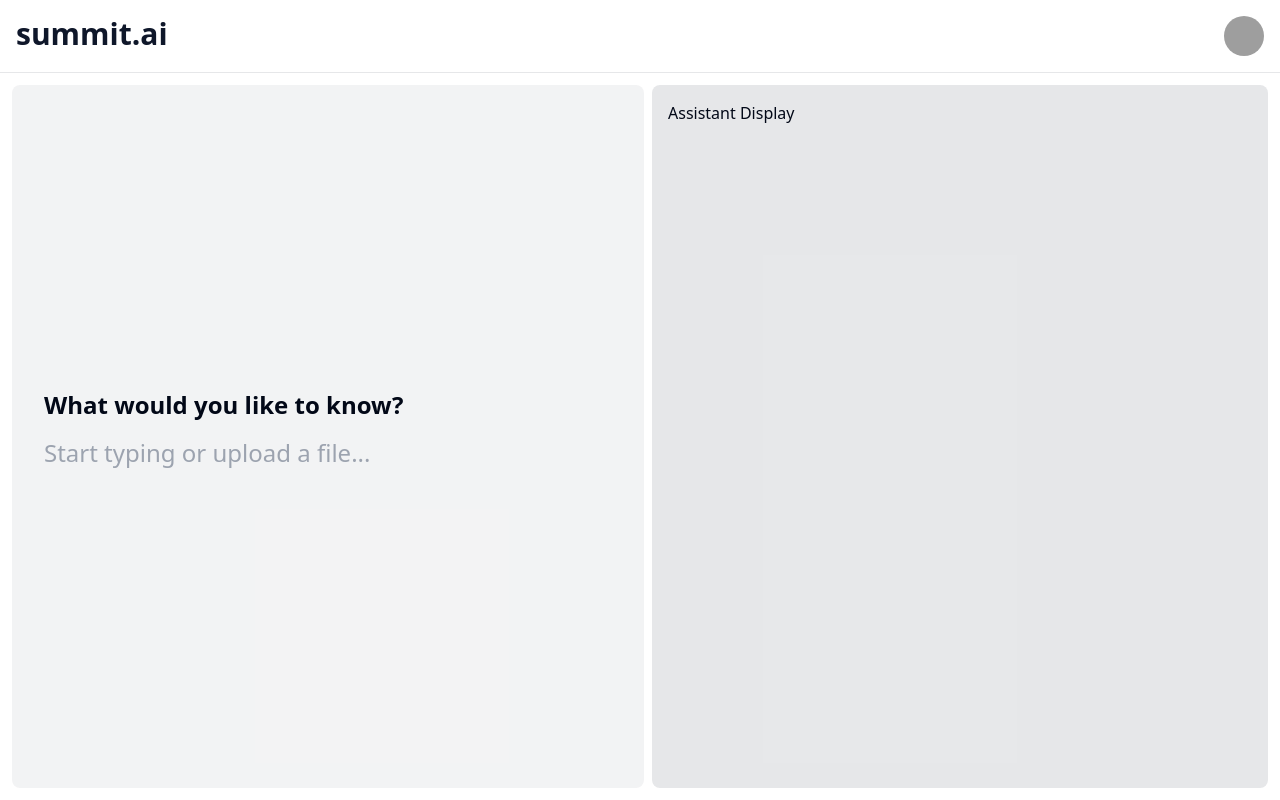
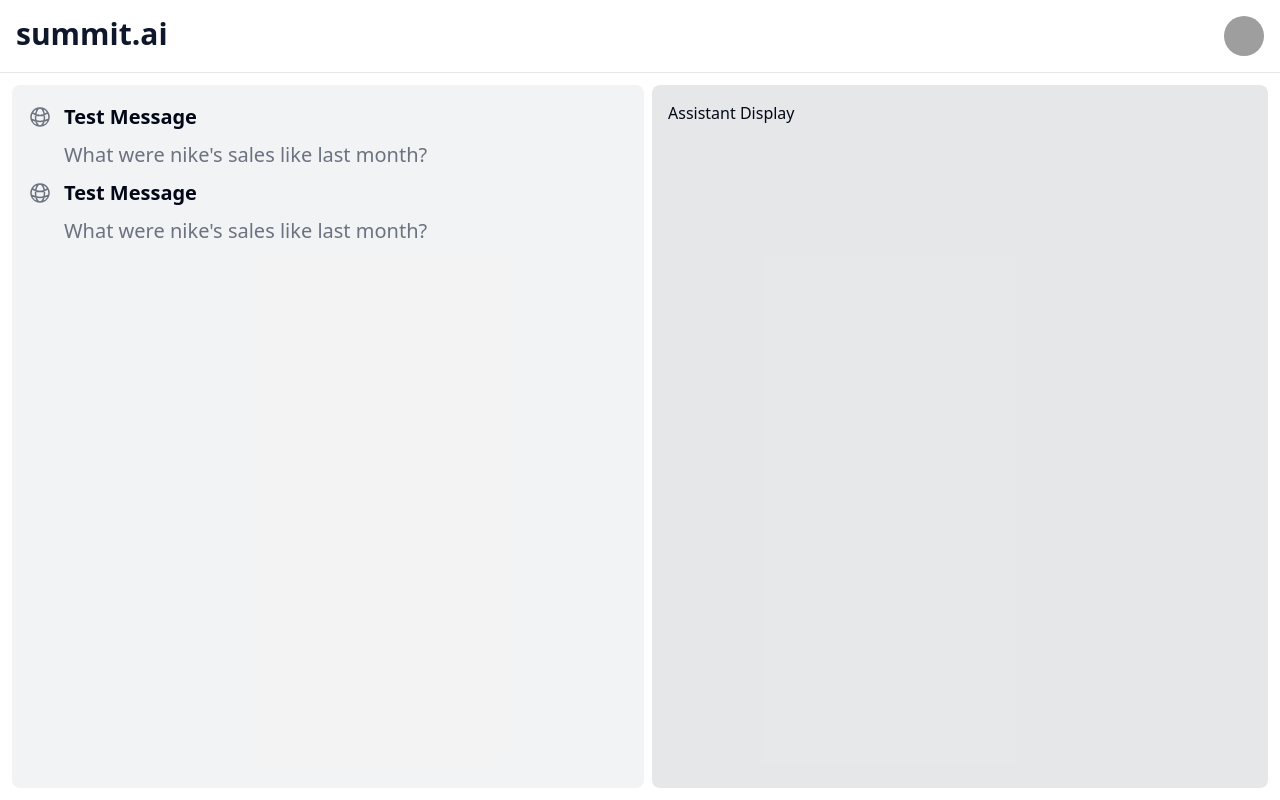
Before and after one commit to mojalil/ai-summary-app, a Next.js app: page /assistant in a window 1280 px wide. Built offline with nearby package versions, Linux system fonts and the light colour scheme; grey boxes are pictures that could not be loaded.

Commit message:
added user and assistant message components

```diff
--- a/components/Assistant.tsx
+++ b/components/Assistant.tsx
@@ -1,13 +1,12 @@
 "use client";
 import { ChangeEvent, FormEvent, useCallback, useState } from "react";
 import { useDropzone } from "react-dropzone";
-
-
+import AssistantMessage from "./AssistantMessage";
+import UserMessage from "./UserMessage";
 
 const Assistant = () => {
   const [conversationStarted, setConversationStarted] = useState(false);
   const [conversationInput, setConversationInput] = useState(""); // [1
-
 
   const onDrop = useCallback((acceptedFiles: File[]) => {
     // Handle the files here
@@ -15,7 +14,10 @@ const Assistant = () => {
     // Perform actions such as setting state, uploading files, etc.
   }, []);
 
-  const { getRootProps, getInputProps } = useDropzone({ onDrop, noClick: true });
+  const { getRootProps, getInputProps } = useDropzone({
+    onDrop,
+    noClick: true,
+  });
 
   const handleInput = (e: ChangeEvent<HTMLInputElement>) => {
     setConversationInput(e.target.value);
@@ -45,10 +47,16 @@ const Assistant = () => {
   console.log(`conversationInput: ${conversationInput}`);
 
   // Render the search/upload UI if there's no user input yet
-  if (!conversationStarted) {
+  if (!true) {
     return (
-        <div {...getRootProps()} className="flex h-full items-center justify-center">
-          <form onSubmit={handleSubmit} className="flex flex-col w-full p-4 rounded-lg">
+      <div
+        {...getRootProps()}
+        className="flex h-full items-center justify-center"
+      >
+        <form
+          onSubmit={handleSubmit}
+          className="flex flex-col w-full p-4 rounded-lg"
+        >
           <h2 className="text-2xl font-bold mb-4">
             What would you like to know?
           </h2>
@@ -61,9 +69,6 @@ const Assistant = () => {
             placeholder="Start typing or upload a file..."
             className="mb-4 bg-transparent focus:outline-none rounded text-2xl w-full"
           />
-            {/* <button type="submit" className="p-2 bg-blue-500 text-white rounded">
-              Send
-            </button> */}
         </form>
       </div>
     );
@@ -71,7 +76,10 @@ const Assistant = () => {
 
   return (
     <div className="assistant">
-      <p>Welcome to summit.ai. Lets get started</p>
+      <AssistantMessage  message="Test Message" isLast/>
+      <UserMessage message="What were nike's sales like last month?"/>
+      <AssistantMessage  message="Test Message" isLast/>
+        <UserMessage message="What were nike's sales like last month?"/>
     </div>
   );
 };
--- /dev/null
+++ b/components/AssistantMessage.tsx
@@ -0,0 +1,19 @@
+
+import { GlobeAltIcon } from "@heroicons/react/24/outline";
+
+type AssistantMessageProps = {
+    message: string
+    isLast?: boolean
+}
+const AssistantMessage = ({ message, isLast }: AssistantMessageProps ) => {
+    return (
+        <div className="flex items-center gap-3">
+        <GlobeAltIcon className="h-6 w-6 text-gray-500 my-1" aria-hidden="true" />
+        <div className="text-xl font-bold">
+          {message}
+        </div>
+      </div>
+    )
+}
+
+export default AssistantMessage
--- /dev/null
+++ b/components/UserMessage.tsx
@@ -0,0 +1,13 @@
+type UserMessageProps = {
+    message: string
+}
+
+const UserMessage = ({ message }: UserMessageProps) => {
+    return (
+        <div className="text-xl text-gray-500 pl-9 my-2">
+        {message}
+      </div>
+    )
+}
+
+export default UserMessage;
--- a/package.json
+++ b/package.json
@@ -9,6 +9,7 @@
     "lint": "next lint"
   },
   "dependencies": {
+    "@heroicons/react": "^2.0.18",
     "@hookform/resolvers": "^3.3.2",
     "@radix-ui/react-avatar": "^1.0.4",
     "@radix-ui/react-label": "^2.0.2",
```
Also changed, not shown: 2 other files (tests, documents, lock files or other folders). Lines whose indentation alone changed are shown as unchanged.
